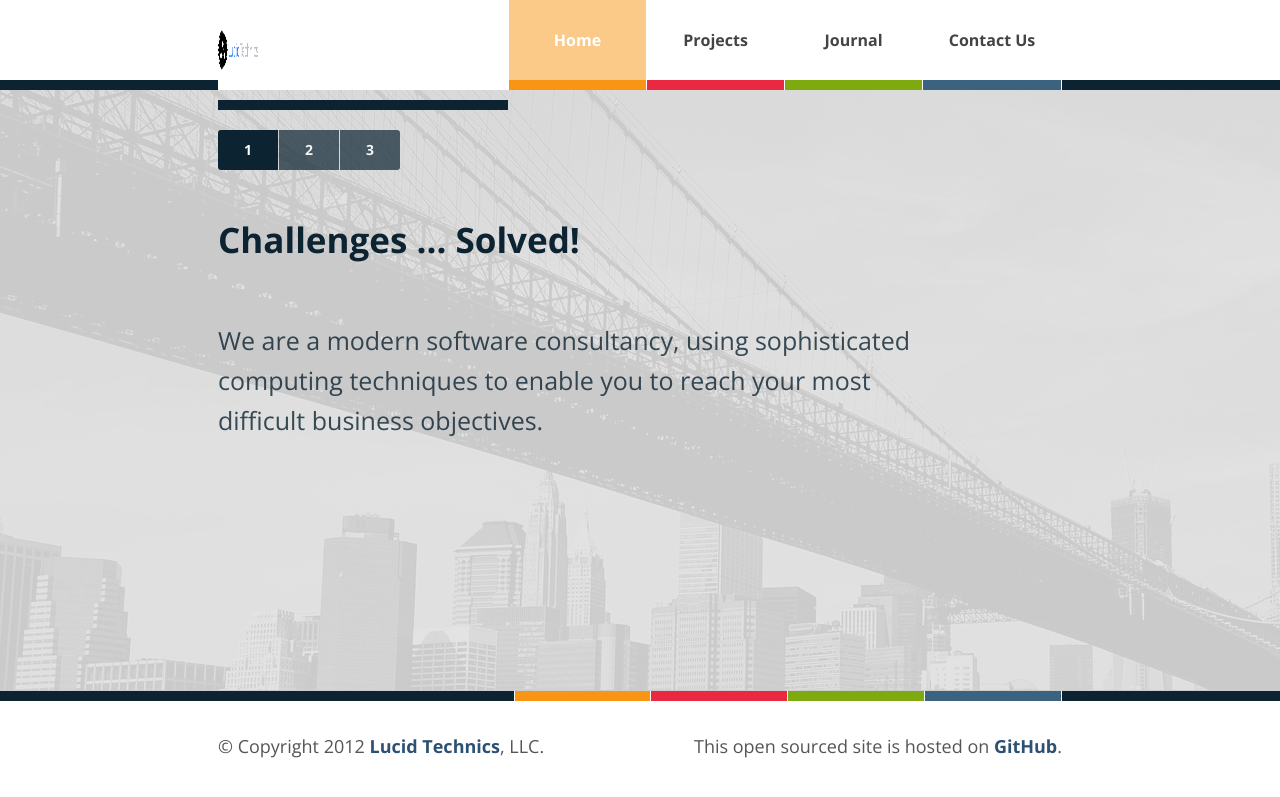
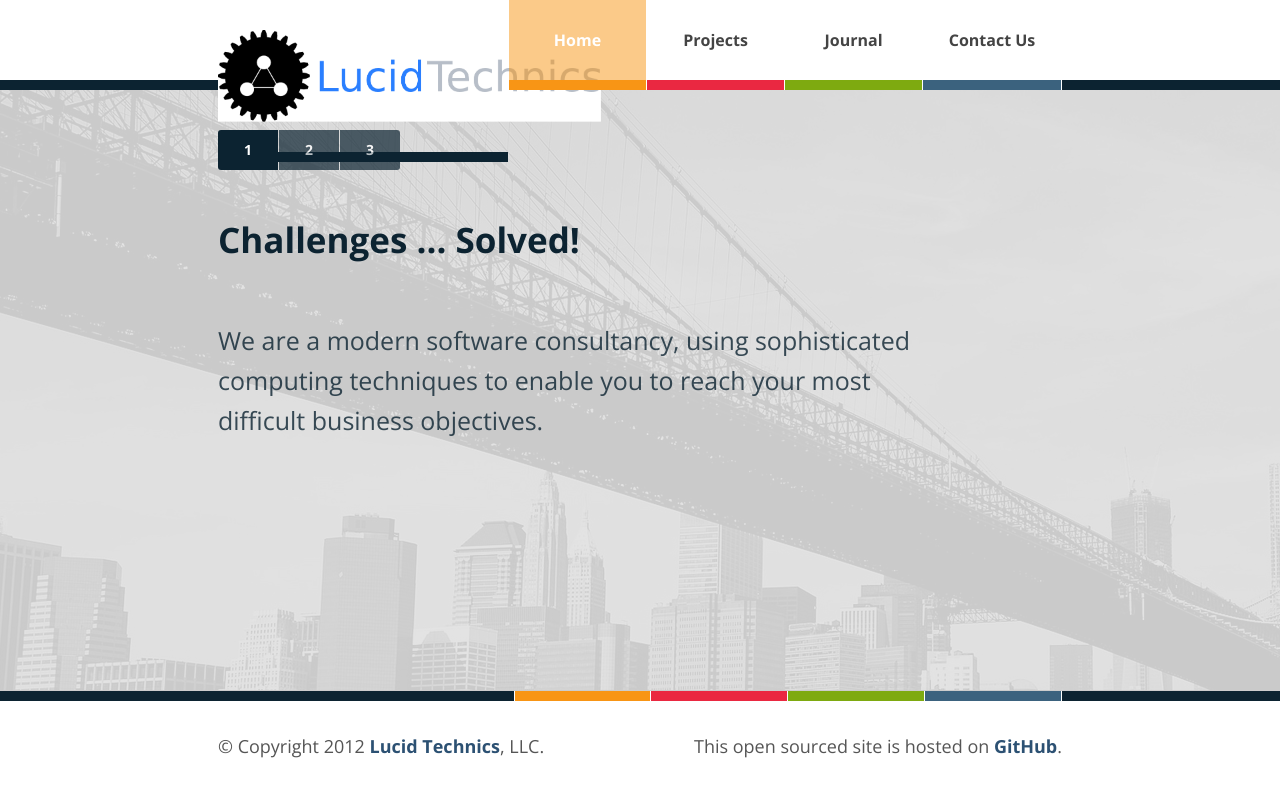
Before and after one commit to LucidTechnics/lucidtechnics.github.com, a Jekyll site: the page built from index.html, in a window 1280 px wide. Shown: the top 797 px of the page. Built offline with Jekyll 4.4.1, drawn with Linux system fonts in a browser that asks for light colours; nearby versions of some CDN libraries.

Commit message:
Updated _includes/menu.html

```diff
--- a/_includes/menu.html
+++ b/_includes/menu.html
@@ -1,6 +1,6 @@
 <div id="menu">
   <div class="inner">
-<a class="title" href="/{{site.baseurl}}" class="title"><img id="lucidtechnicslogo" src="images/lucidtechnicslogo.png" title="Lucid Technics" alt="Lucid Technics" height="40" width="40"/></a>
+<a class="title" href="/{{site.baseurl}}" class="title"><img id="lucidtechnicslogo" src="images/lucidtechnicslogo.png" title="Lucid Technics" alt="Lucid Technics" height="92" width="383"/></a>
 <!--    <a class="title" href="/{{site.baseurl}}" class="title">Lucid Technics</a>-->
     <a class="home{% if page.url == '/' %} active{% endif %}" href="/">Home</a>
     <a class="projects{% if page.url contains '/projects/' %} active{% endif %}" href="/projects/">Projects</a>
```
